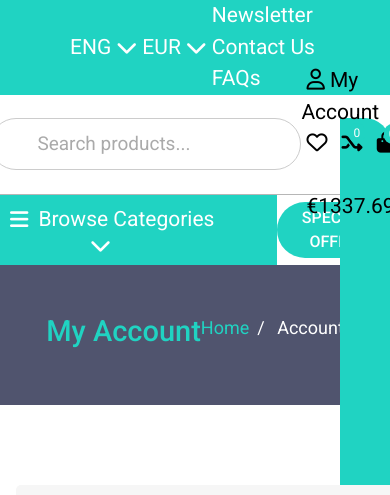
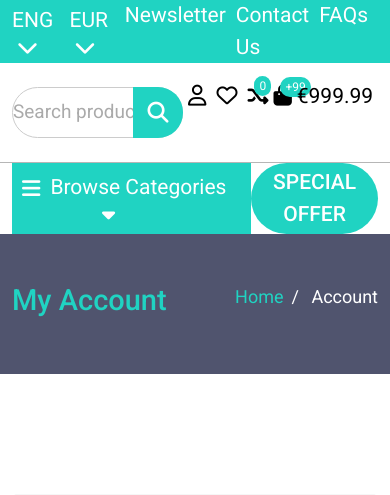
Before and after one commit to j4ck3/kenkata, a plain HTML site: page Views/account.html in a window 390 px wide. Shown: the top 495 px of the page. Drawn offline with nearby package versions, Linux system fonts and the light colour scheme.

Commit message:
responsive navigation and small fixes

```diff
--- a/Views/account.html
+++ b/Views/account.html
@@ -1,5 +1,10 @@
 <!DOCTYPE html>
 <html lang="sv">
+<!-- OBS:   När man gör sidan mindre genom enhetsemuleringsläget i f12 så blir det ett konstigt space på höger sida
+            ibland som jag inte lyckas fixa. Det händer heller inte alltid tiden men
+            oftast och jag vet inte vad det beror på. Har förökt göra sidan så
+            responiv till mobil så gott jag kan även fast det ser väldigt konstigt ut ibland.
+-->
 <head>
     <meta charset="UTF-8">
     <meta http-equiv="X-UA-Compatible" content="IE=edge">
@@ -32,54 +37,52 @@
                     </li>
                 </ul>
 
-            <ul class="sec-2">
-                <a href="#">Newsletter</a>
-                <a href="#">Contact Us</a>
-                <a href="#">FAQs</a>
-                <a id="socials" href="#"><i class="fa-brands fa-facebook-f"></i></a>
-                <a id="socials" href="#"><i class="fa-brands fa-twitter"></i></a>
-                <a id="socials" href="#"><i class="fa-brands fa-instagram"></i></a>
-                <a id="socials" href="#"><i class="fa-brands fa-pinterest-p"></i></a>
-                <a id="socials" href="#"><i class="fa-brands fa-youtube"></i></a>
-            </ul>
+                <ul class="sec-2 d-flex">
+                    <li><a class="meny-top-link" href="#">Newsletter</a></li>
+                    <li><a class="meny-top-link" href="#">Contact Us</a></li>
+                    <li><a class="meny-top-link" href="#">FAQs</a></li>
+                    <li><a class="socials" href="#"><i class="fa-brands fa-pinterest-p"></i></a></li>
+                    <li><a class="socials" href="#"><i class="fa-brands fa-facebook-f"></i></a></li>
+                    <li><a class="socials" href="#"><i class="fa-brands fa-twitter"></i></a></li>
+                    <li><a class="socials" href="#"><i class="fa-brands fa-instagram"></i></a></li>
+                    <li><a class="socials" href="#"><i class="fa-brands fa-youtube"></i></a></li>
+                </div>
             </nav>
         </div>
     </div>
-
-
     <div class="meny-middle">
         <div class="container">
             <menu class="meny-body-middle">
                 <section class="sec-3">
                     <img src="content/z-kentaka-logo.svg" alt="kentaka logo">
                 </section>
-            <div class="sec-1">
+                <div class="sec-1 position-relative">
                     <input type="text" placeholder="Search products...">
                     <button class="nav-button" type="submit" value="Subscribe"><i class="fa-solid fa-magnifying-glass"></i></button>
                 </div>
-
-            <ul class="sec-2">
-                <a href="account.html"><i class="fa-regular fa-user"></i> My Account</a>
-                <a href="account.html"><i class="fa-regular fa-heart"></i></a>
-                <a href="account.html"><i class="fa-solid fa-shuffle"></i><span id="counter-1">0</span></a>
-                <a href="account.html"><i class="fa-solid fa-bag-shopping"></i><span id="counter-2">0</span></a>
-                <a href="account.html">€1337.69</a>
+                <ul class="sec-2 d-flex position-relative">
+                    <li><a href="account.html"><i class="fa-regular fa-user"></i><span id="meny-middle-account"> My Account</span></a></li>
+                    <li><a href="account.html"><i class="fa-regular fa-heart"></i></a></li>
+                    <li><a href="account.html"><i class="fa-solid fa-shuffle"></i><span id="counter-1">0</span></a></li>
+                    <li><a href="account.html"><i class="fa-solid fa-bag-shopping"></i><span id="counter-2">+99</span></a></li>
+                    <li><a href="account.html">€999.99</a></li>
                 </ul>
             </menu>
         </div>
     </div>
-
     <div class="meny-bottom">
         <div class="container">
             <menu class="meny-body-bottom">
                 <ul class="sec-1">
-                <li class="nav"><i class="fa-solid fa-bars"></i>Browse Categories<i class="fa-solid fa-chevron-down"></i>
+                    <li class="nav"><i class="fa-solid fa-bars"></i>Browse Categories<i class="fa-solid fa-caret-down"></i>
                         <ul class="drop-down">
                             <li class="dp-item"><a href="#">Shoes</a></li>
                             <li class="dp-item"><a href="#">Hats</a></li>
                             <li class="dp-item"><a href="#">Sunglasses</a></li>
                             <li class="dp-item"><a href="#">Shirts</a></li>
-                    </ul></li>
+                            <li class="dp-item"><a href="#">Watches</a></li>
+                        </ul>
+                    </li>
                 </ul>
                 <ul class="sec-2">
                     <li><a class="bottom-link" href="#">Special offer</a></li>
@@ -87,10 +90,6 @@
             </menu>
         </div>
     </div>
-
-
-
-
 
 <div class="navigation-container">
     <div class="container">
@@ -105,8 +104,6 @@
         </div>
     </div>
 </div>
-
-
 
 <div class="account-grid form-theme">
     <div class="container">
@@ -130,8 +127,8 @@
                 </div>
                 <div class="divider"><hr><h6>or login with</h6></div>
                 <div class="external-logins">
-                    <a href="#" class="external-login-button"><img src="content/z-login-facebook.svg">Facebook</a>
-                    <a href="#" class="external-login-button"><img src="content/z-login-google.svg">Google </a>
+                    <a href="#" class="external-login-button"><img alt="facebook" src="content/z-login-facebook.svg">Facebook</a>
+                    <a href="#" class="external-login-button"><img alt="google" src="content/z-login-google.svg">Google </a>
                 </div>
             </form>
         </div>
--- a/Views/style/style-account.css
+++ b/Views/style/style-account.css
@@ -188,6 +188,7 @@ body {
     justify-content: space-between;
     margin-top: 1rem;
 }
+
 .login-content .remember-content{
     display: flex;
     align-items: center;
@@ -272,22 +273,10 @@ body {
             left: 10px
         }
 
-
-@media (max-width: 1250px){
-
-}
-
-
 @media (max-width:1024px){
     .account-grid .container {
         display: grid;
         grid-template-columns:1fr;
         gap: 1rem;
-        margin: 5rem 1rem;
     }
 }
-
-
-@media (max-width: 480px){
-
-}
--- a/Views/style/style-index.css
+++ b/Views/style/style-index.css
@@ -51,8 +51,8 @@ strong {background-color: transparent !important; }
     transition: all .2s;
 }
     .btn:hover{
-        color: var(--color-theme-dark);
-        background-color: var(--color-theme);
+        color: var(--color-theme)!important;
+        background-color: var(--color-theme-dark)!important;
     }
 
 .meny{
@@ -73,6 +73,9 @@ strong {background-color: transparent !important; }
     transition: .2s;
 }
 
+.meny-body-middle .sec-2 li, .meny-body-top .sec-2 li {
+    list-style: none;
+}
 
 .meny-body-top, .meny-body-top .sec-2 a, .meny-body-middle, .meny-body-bottom{
     display: flex;
@@ -125,16 +128,16 @@ strong {background-color: transparent !important; }
             pointer-events: all;
         }
 
-        .meny-body-top .sec-2 #socials {
+        .meny-body-top .sec-2 li .socials i{
             margin: 7px 7px;
             padding: 0;
         }
 
-        .meny-body-top .sec-2 a {
+        .meny-body-top .sec-2 li .meny-top-link {
             margin-right: 30px;
         }
 
-        .meny-body-top .sec-2 #socials:last-child, .meny-body-top .sec-2 li:first-child{
+        .meny-body-top .sec-2 .socials:last-child, .meny-body-top .sec-2 li:first-child{
             margin: 0;
         }
 
@@ -148,8 +151,8 @@ strong {background-color: transparent !important; }
     border-bottom: 1px solid #b6b6b6;
     height: 100px;
 }
+
     .meny-middle a {
-        list-style: none;
         font-family: var(--font-roboto);
         font-size: var(--font-size-16);
         padding: 0 5px;
@@ -161,16 +164,12 @@ strong {background-color: transparent !important; }
             transition: .2s;
         }
 
-        .meny-middle .sec-2 a, .meny-body-bottom .sec-1 input{
+        .meny-middle .sec-2 a{
             position: relative;
         }
 
-        .meny-middle .meny-body-middle .sec-1{
-            max-width: 696px;
-            width: 100%;
-        }
-
         .meny-middle .sec-1 input{
+            min-width: 600px;
             background-color: white;
             padding: 11px 46px;
             border-radius: 50px;
@@ -179,7 +178,6 @@ strong {background-color: transparent !important; }
         }
 
             .meny-middle .sec-1 .nav-button{
-                font-family: var(--font-roboto);
                 background-color: var(--color-theme);
                 font-size: var(--font-size-16);
                 color: white;
@@ -247,9 +245,7 @@ strong {background-color: transparent !important; }
 .meny-bottom li {
     list-style: none;
     font-family: var(--font-roboto);
-    font-size: var(--font-size-16)px;
-    color: black;
-
+    font-size: var(--font-size-16);
 }
 
 .meny-bottom .sec-1 .nav{
@@ -330,10 +326,6 @@ strong {background-color: transparent !important; }
                 }
 
                 .meny-body-bottom .nav {
-                    list-style: none;
-                    font-family: var(--font-roboto);
-                    font-size: var(--font-size-16);
-                    color: black;
                     cursor: pointer;
                 }
 
@@ -968,14 +960,12 @@ strong {background-color: transparent !important; }
             background-color: #168b80;
         }
 
-
         .container-footer .section2{
             background-color: var(--color-gray-1);
             color: transparent;
             width: 540px;
             height: 313px ;
         }
-
 
         .footer-bottom{
             height: 80px;
@@ -989,11 +979,10 @@ strong {background-color: transparent !important; }
             font-weight: 400;
         }
 
-
-
-
-
 @media (max-width: 1250px){
+    .meny-middle .sec-1 input{
+    min-width: auto;
+}
 
 .grid-items {
     display: grid;
@@ -1035,16 +1024,13 @@ strong {background-color: transparent !important; }
 }
 
 @media (max-width:1024px){
-.meny-middle .meny-body-middle .sec-1{
-    max-width: none;
-    width: auto;
-}
-
-.meny-middle .sec-3 img {
+.meny-body-middle .sec-2 li #meny-middle-account{
     display: none;
 }
 
-
+.meny-middle .sec-3{
+    display: none;
+}
 .text-container{
     text-align: center;
 }
@@ -1091,15 +1077,6 @@ strong {background-color: transparent !important; }
     align-self: start;
     max-width: 100%;
 }
-
-    .container{
-        display: flex;
-        flex-direction: row;
-        justify-content: center;
-        padding: 0;
-        max-width: 100%;
-    }
-
 .container-body{
     display: block;
     width: 100%;
@@ -1122,17 +1099,16 @@ strong {background-color: transparent !important; }
 
 
 @media (max-width: 720px){
-    .meny-middle .meny-body-middle .sec-1{
-        max-width: none;
-        width: auto;
+.meny-middle .sec-1 input{
+    width: 250px;
 }
 
-    .meny-body-top .sec-2 #socials {
+.meny-body-top .sec-2 .socials {
     display: none;
 }
 
-    .meny-body-top .sec-2 a {
-        margin-right:5px;
+.meny-body-top .sec-2 li .meny-top-link {
+    margin-right: 10px;
 }
 
 .meny-body-top .sec-1 .nav {
@@ -1142,6 +1118,10 @@ strong {background-color: transparent !important; }
 }
 
 @media (max-width: 480px){
+.meny-middle .sec-1 input{
+    width: 171px;
+    padding: 10px 0;
+}
 .cat-text{
     margin: 2rem;
 }
```
Also changed, not shown: Views/index.html (+23 -34 lines), notes.txt (added), readme.txt (added). Lines whose indentation alone changed are shown as unchanged.
